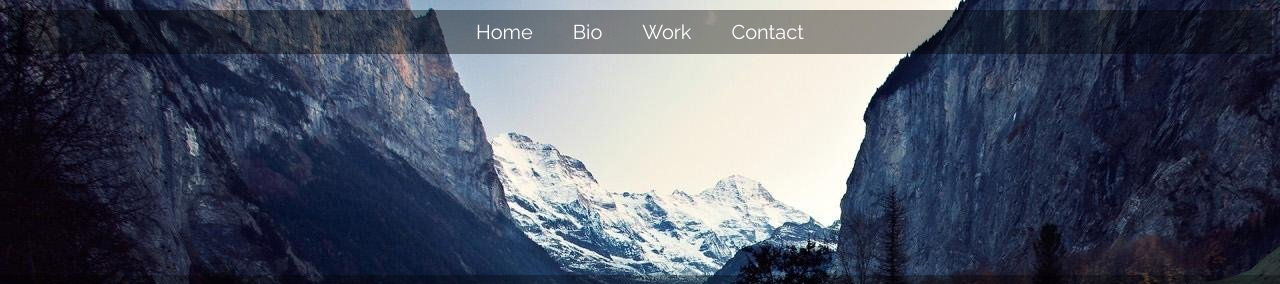
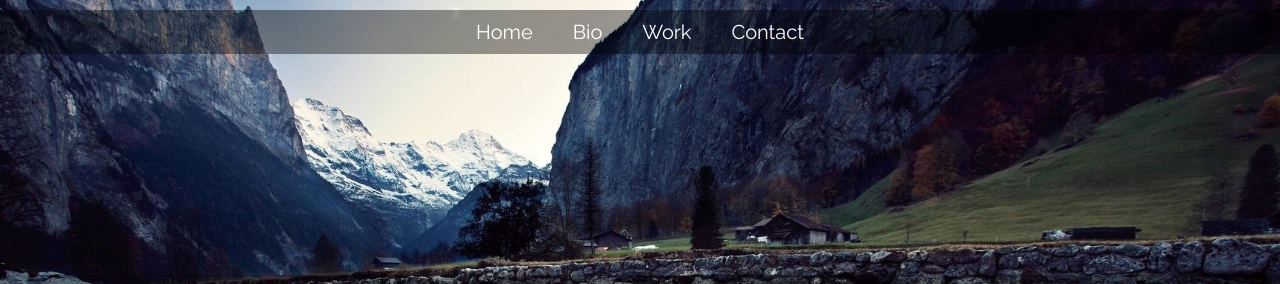
Before and after one commit to fellippemendonca/fellippe, a React app: page / in a window 1280 px wide. Shown: the top 284 px of the page. Built offline with nearby package versions, Linux system fonts and the light colour scheme.

Commit message:
css fixes

```diff
--- a/src/index.css
+++ b/src/index.css
@@ -9,12 +9,12 @@ html {
 body {
   background-color: #222;
   background-image: url("./assets/images/Valley-Wallpapers-1920x1080-6.jpg");
-  background-size: "fixed";
+  background-size: cover;
   background-repeat: no-repeat;
   background-attachment: fixed;
-  /*background-position: center;*/
-  /*overflow: 'hidden';*/
-  /*margin: 0;
-  padding: 0;*/
+  background-position: center;
+  overflow: 'hidden';
+  margin: 0;
+  padding: 0;
   font-family: sans-serif;
 }
```
